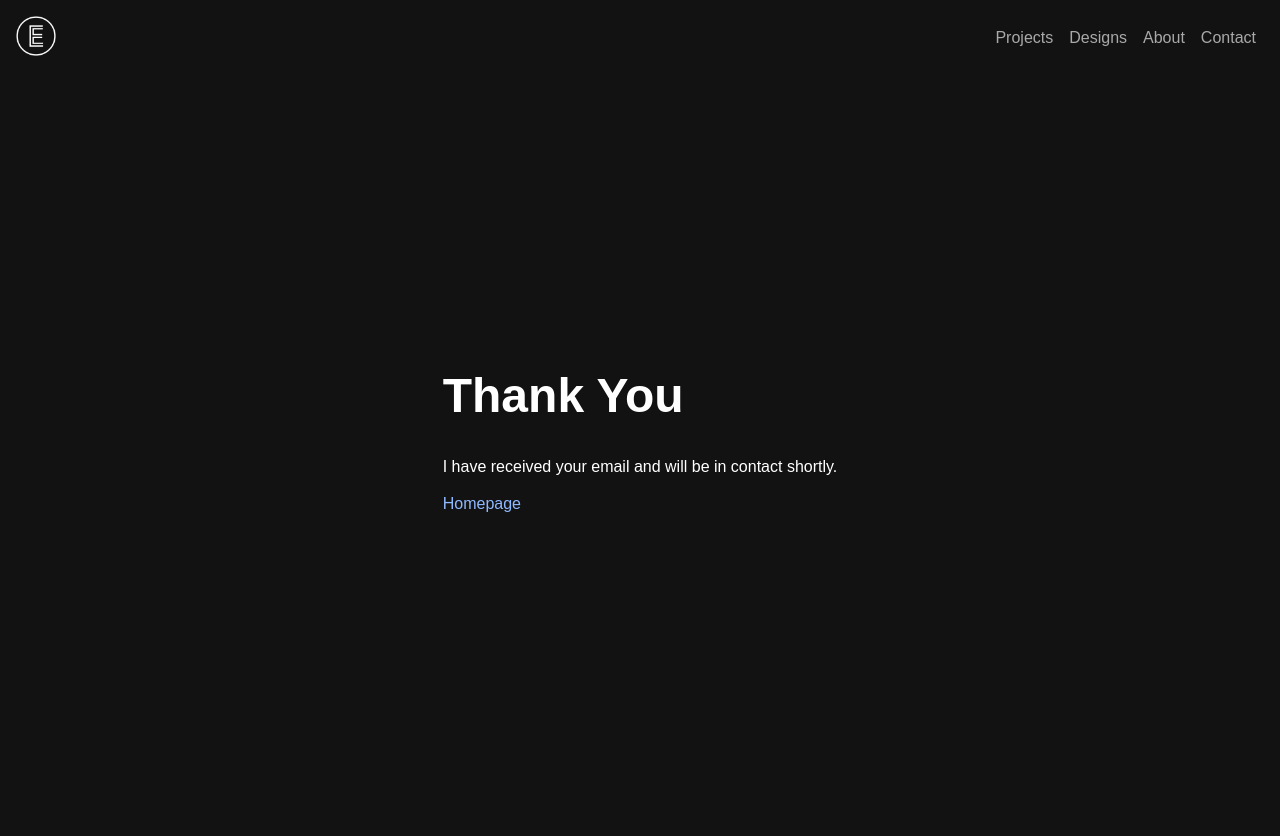
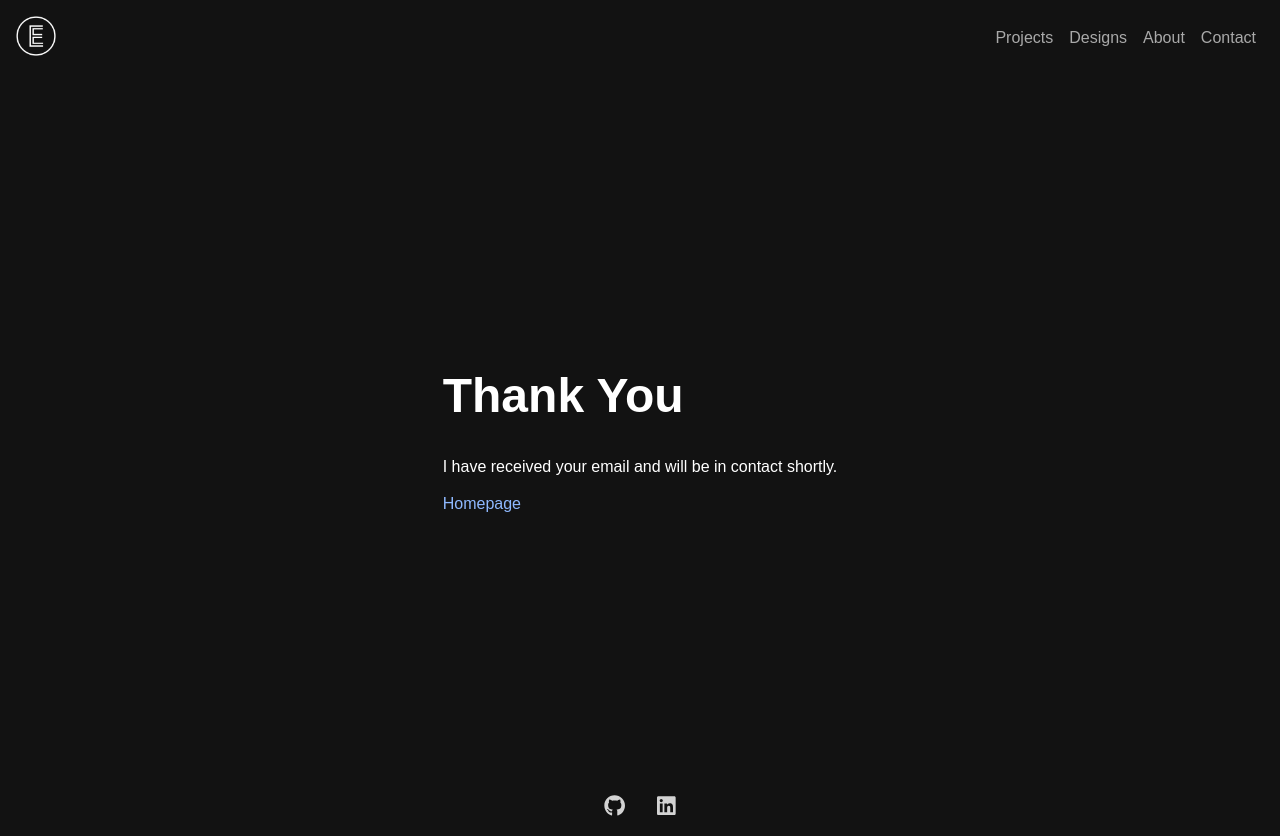
Before and after one commit to erikrdgz/Portfolio-React, a React (Create React App) app: page /thank-you in a window 1280 px wide. Before the commit the page ends 800 px from the top, so only its background shows below. Built offline with nearby package versions, Linux system fonts and the light colour scheme; what webfontloader would draw is missing.

Commit message:
Added footer icons for social and resolved height issues for homepage

```diff
--- a/package.json
+++ b/package.json
@@ -4,6 +4,7 @@
   "private": true,
   "dependencies": {
     "@fortawesome/fontawesome-svg-core": "^1.2.26",
+    "@fortawesome/free-brands-svg-icons": "^5.12.0",
     "@fortawesome/free-solid-svg-icons": "^5.12.0",
     "@fortawesome/react-fontawesome": "^0.1.8",
     "@testing-library/jest-dom": "^4.2.4",
--- a/src/App.css
+++ b/src/App.css
@@ -284,6 +284,21 @@ div[class^="skillbox"] ul li{
   color: white;
 }
 
+.footer{
+  padding: 1.2rem;
+  color: white;
+  text-align: center;
+}
+
+.footer-link{
+  color: lightgray;
+  margin: 0 1rem;
+}
+
+.footer-link:hover{
+  color: var(--main-color);
+}
+
 @media screen and (min-width: 768px){
   .grid-container {
     display: grid;
@@ -382,17 +397,17 @@ div[class^="skillbox"] ul li{
   .grid-container {
     display: grid;
     grid-template-columns: repeat(3, 1fr);
-    grid-template-rows: 70vh 5vh 50vh;
+    grid-template-rows: auto;
     column-gap: 16px;
     row-gap: 32px;
     padding: 1.2rem;
-    height: 95vh;
   }
 
   .header {
     grid-area: 1 / 1 / 2 / 3;
     height: 100%;
   }
+
   .mockups {
     grid-area: 1 / 3 / 2 / 4;
     height: 100%;
@@ -553,40 +568,7 @@ div[class^="skillbox"] ul li{
 }
 
 
-.App-logo {
-  height: 3rem;
-  pointer-events: none;
-}
 
-@media (prefers-reduced-motion: no-preference) {
-  .App-logo {
-    animation: App-logo-spin infinite 20s linear;
-  }
-}
-
-.App-header {
-  background-color: #282c34;
-  min-height: 100vh;
-  display: flex;
-  flex-direction: column;
-  align-items: center;
-  justify-content: center;
-  font-size: calc(10px + 2vmin);
-  color: white;
-}
-
-.App-link {
-  color: #61dafb;
-}
-
-@keyframes App-logo-spin {
-  from {
-    transform: rotate(0deg);
-  }
-  to {
-    transform: rotate(360deg);
-  }
-}
 
 /* Form CSS */
 
@@ -670,6 +652,8 @@ input[type=submit] {
   clear: both;
 }
 
+
+
 @media screen and (max-width: 600px) {
   .col-25, .col-75, input[type=submit] {
     width: 100%;
--- a/src/App.js
+++ b/src/App.js
@@ -8,6 +8,7 @@ import AgroyaProject from './Components/Pages/AgroyaProject.js';
 import UIDesigns from './Components/Pages/UIDesigns.js';
 import Contact from './Components/Pages/Contact.js';
 import ThankYou from './Components/Pages/ThankYou.js';
+import Footer from './Components/Footer.js';
 import About from './Components/Pages/About.js';
 import ScrollToTop from './Components/Subcomponents/ScrollToTop.js';
 import './App.css';
@@ -40,6 +41,7 @@ function App() {
         <Route path="/contact" component={Contact} />
         <Route exact path="/thank-you" component={ThankYou} />
 
+        <Footer/>
       </div>
     </BrowserRouter>
   );
--- /dev/null
+++ b/src/Components/Footer.js
@@ -0,0 +1,22 @@
+import React from 'react';
+import '../App.css';
+import { FontAwesomeIcon } from '@fortawesome/react-fontawesome'
+import { faGithub } from '@fortawesome/free-brands-svg-icons'
+import { faLinkedin } from '@fortawesome/free-brands-svg-icons'
+
+
+
+function Footer(){
+    return(
+        <div className="footer">
+            <a href="https://github.com/erikrdgz" target="_blank" className="footer-link fa-lg">
+            <FontAwesomeIcon icon={faGithub}/>
+            </a>
+            <a href="https://www.linkedin.com/in/erikrdgz" target="_blank"  className="footer-link fa-lg">
+            <FontAwesomeIcon icon={faLinkedin}/>
+            </a>
+        </div>
+    )
+}
+
+export default Footer;
```
Also changed, not shown: 1 other file (tests, documents, lock files or other folders).
